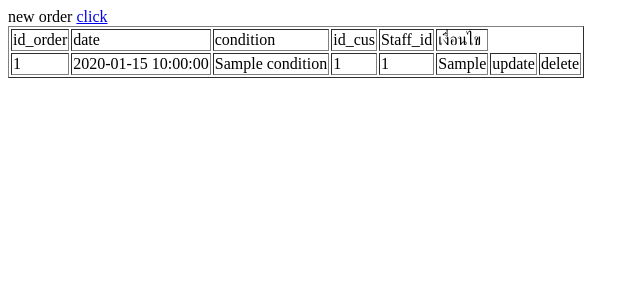
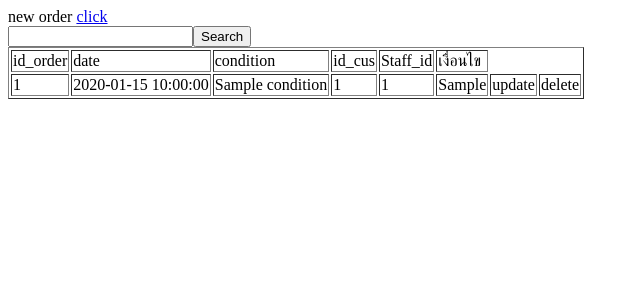
Before and after one commit to Namphueng25/db21_021, a PHP site: template views/order/index_order.php in a window 1280 px wide. Shown: the top 300 px of the page, without its empty margins (0-640 px from the left). Run offline with PHP 8.4, Linux system fonts and the light colour scheme; the template is opened without the code that fills it: most values are stand-ins (such as "Sample title", 1, 10 or a date in 2020).

Commit message:
Update index_order.php

```diff
--- a/views/order/index_order.php
+++ b/views/order/index_order.php
@@ -1,5 +1,12 @@
 <table border=1>
 new order <a href=?controller=order&action=newOrder> click</a><br>
+
+<form method="get" action="">
+        <input type="text" name="key">
+        <input type="hidden" name="controller" value="order" />
+        <button type="submit" name="action" value="search"> Search </button>
+    </form>
+
 <tr><td>id_order</td><td>date</td><td>condition</td><td>id_cus</td><td>Staff_id</td><td>เงื่อนไข</td></tr>
 <?php foreach($order_List as $order)
 {
```
